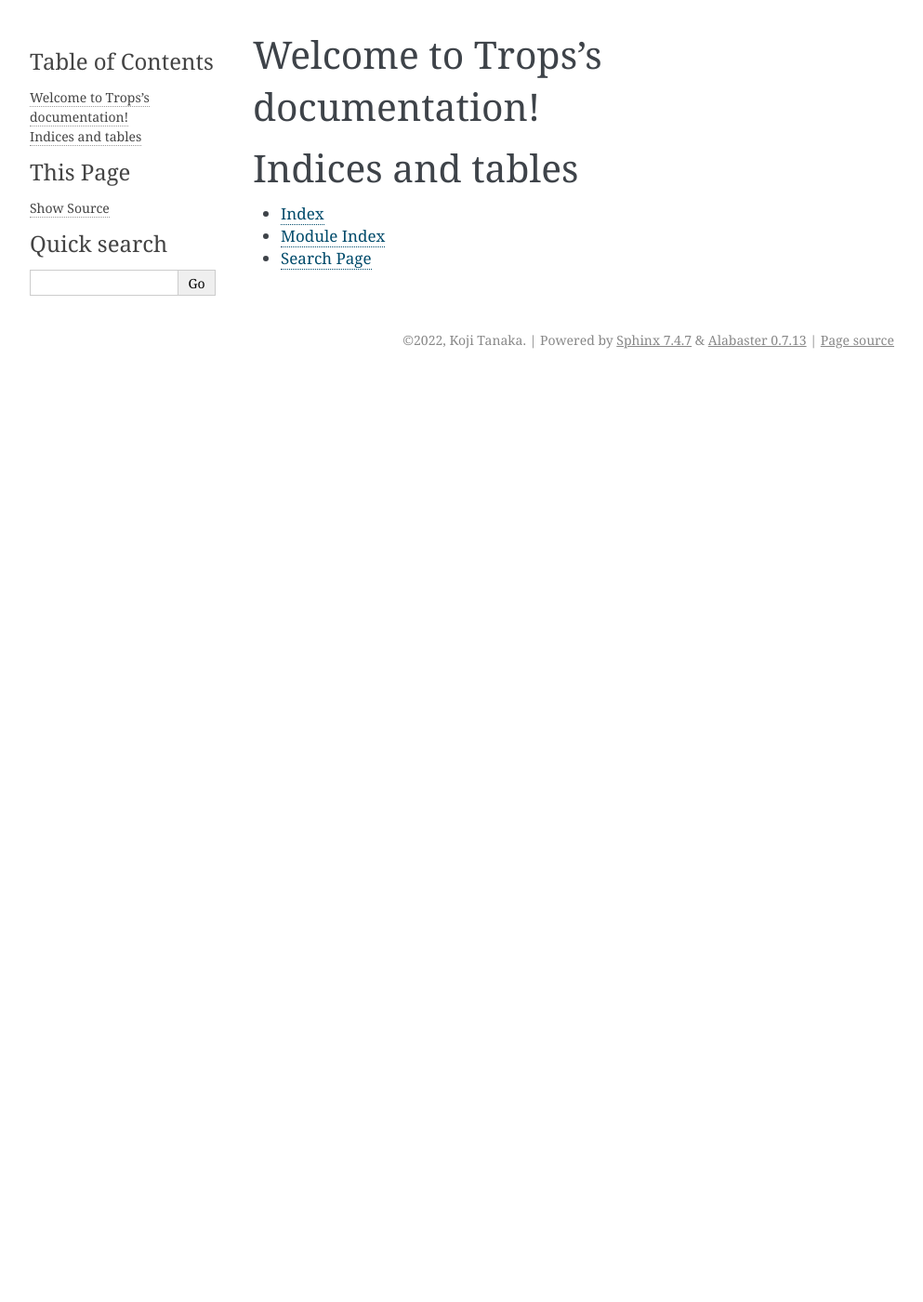
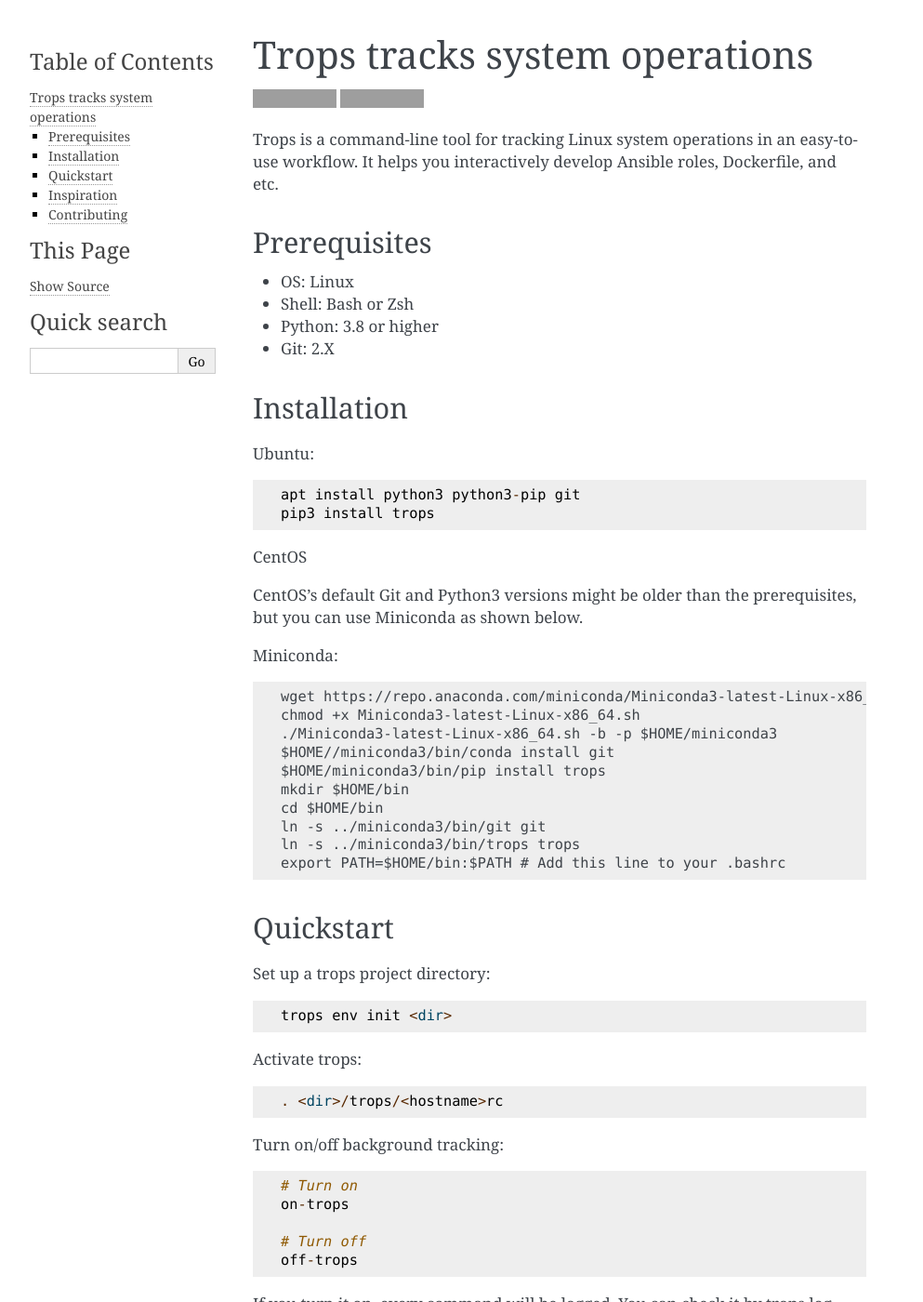
Before and after one commit to kojiwell/trops, a Sphinx documentation site: the page built from docs/index.rst, in a window 1280 px wide and 1400 px high. Shown: the whole window at 93% size, without its empty margins (148-1141 px from the left). Built offline with Sphinx 7.4.7, drawn with Linux system fonts in a browser that asks for light colours; some of the changed text lies outside the part shown; grey boxes are pictures that could not be loaded.

Commit message:
Change from README.md to README.rst (#29)

```diff
--- /dev/null
+++ b/README.rst
@@ -0,0 +1,88 @@
+******************************
+Trops tracks system operations
+******************************
+
+.. image:: https://img.shields.io/pypi/v/trops
+   :target: https://pypi.org/project/trops/
+   :alt: PyPI Package
+
+.. image:: https://img.shields.io/badge/license-MIT-brightgreen.svg
+   :target: LICENSE
+   :alt: Repository License
+
+Trops is a command-line tool for tracking Linux system operations in an easy-to-use workflow.
+It helps you interactively develop Ansible roles, Dockerfile, and etc.
+
+Prerequisites
+=============
+
+- OS: Linux
+- Shell: Bash or Zsh
+- Python: 3.8 or higher
+- Git: 2.X
+
+Installation
+============
+
+Ubuntu::
+
+    apt install python3 python3-pip git
+    pip3 install trops
+
+CentOS
+
+CentOS's default Git and Python3 versions might be older than the prerequisites, but you can use Miniconda as shown below.
+
+Miniconda::
+
+    wget https://repo.anaconda.com/miniconda/Miniconda3-latest-Linux-x86_64.sh
+    chmod +x Miniconda3-latest-Linux-x86_64.sh
+    ./Miniconda3-latest-Linux-x86_64.sh -b -p $HOME/miniconda3
+    $HOME//miniconda3/bin/conda install git
+    $HOME/miniconda3/bin/pip install trops
+    mkdir $HOME/bin
+    cd $HOME/bin
+    ln -s ../miniconda3/bin/git git
+    ln -s ../miniconda3/bin/trops trops
+    export PATH=$HOME/bin:$PATH # Add this line to your .bashrc
+
+Quickstart
+==========
+
+Set up a trops project directory::
+
+    trops env init <dir>
+
+Activate trops::
+
+    . <dir>/trops/<hostname>rc
+
+Turn on/off background tracking::
+
+    # Turn on
+    on-trops
+
+    # Turn off
+    off-trops
+
+If you turn it on, every command will be logged. You can check it by trops log command::
+
+    trops log
+
+Inspiration
+===========
+
+Trops is inspired by the idea on this link.
+
+- `The best way to store your dotfiles: A bare Git repository <https://www.atlassian.com/git/tutorials/dotfiles>`_
+
+Contributing
+============
+
+If you have a problem, please `create an issue <https://github.com/kojiwell/trops/issues/new>`_ or a pull request.
+
+1. Fork it ( https://github.com/kojiwell/trops/fork )
+2. Create your feature branch (``git checkout -b my-new-feature``)
+3. Commit your changes (``git commit -am 'Add some feature'``)
+4. Push to the branch (``git push origin my-new-feature``)
+5. Create a new Pull Request
--- a/docs/index.rst
+++ b/docs/index.rst
@@ -1,20 +1 @@
-.. Trops documentation master file, created by
-   sphinx-quickstart on Thu Mar 24 23:04:55 2022.
-   You can adapt this file completely to your liking, but it should at least
-   contain the root `toctree` directive.
-
-Welcome to Trops's documentation!
-=================================
-
-.. toctree::
-   :maxdepth: 2
-   :caption: Contents:
-
-
-
-Indices and tables
-==================
-
-* :ref:`genindex`
-* :ref:`modindex`
-* :ref:`search`
+.. include:: ../README.rst
--- a/setup.py
+++ b/setup.py
@@ -12,13 +12,13 @@
     author="Koji Tanaka",
     author_email="kojiwelly@gmail.com",
     description=("Track operations"),
-    long_description_content_type="text/markdown",
+    long_description_content_type="text/x-rst",
     license="MIT",
     keywords="linux system administration",
     url="http://github.com/kojiwell/trops",
     package_dir={"": "src"},
     packages=setuptools.find_packages(where="src"),
-    long_description=read('README.md'),
+    long_description=read('README.rst'),
     python_requires='>=3.8',
     install_requires=[
         "tabulate >= 0.8.9"
```
Also changed, not shown: README.md (deleted, +0 -74 lines), 1 other file.
